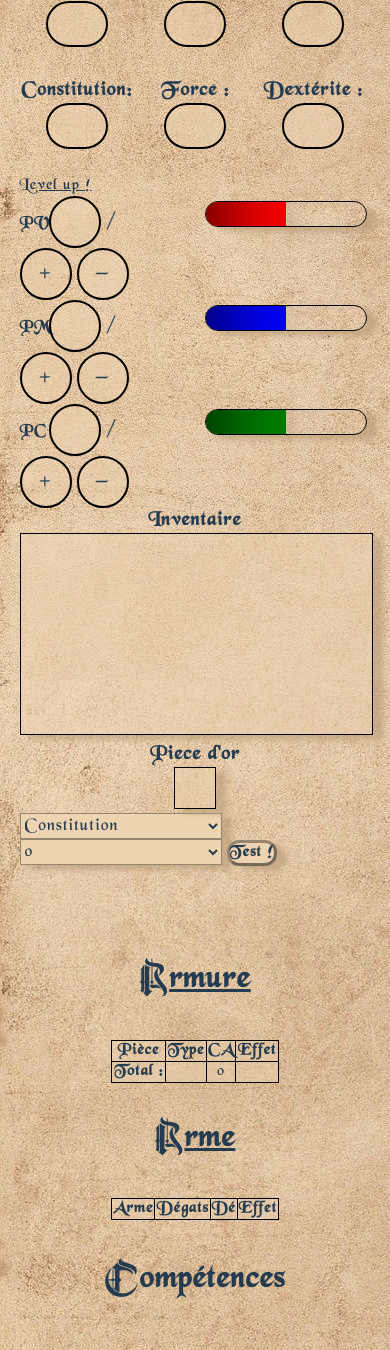
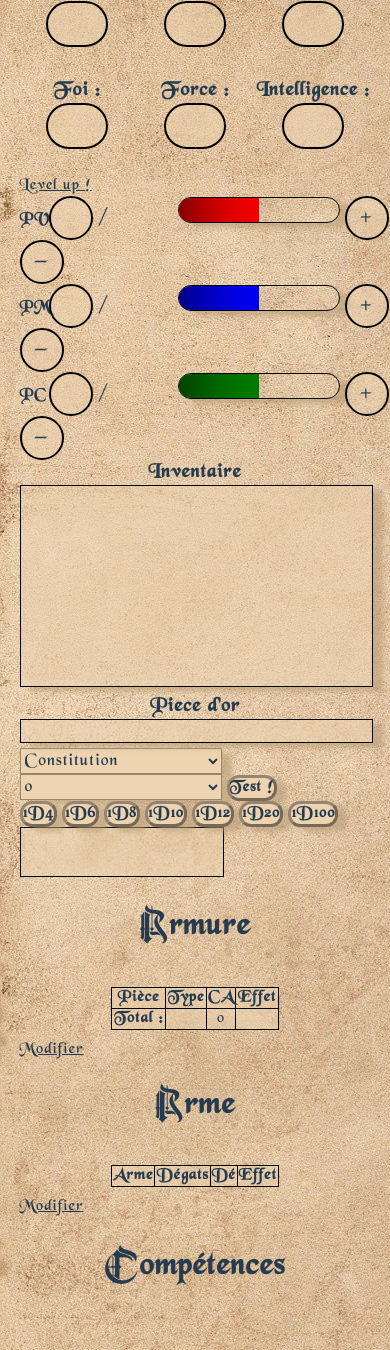
Before and after one commit to Alex1084/Guintuaris-symfony, a Symfony app: template templates/character/character/characterSheet.html.twig in a window 390 px wide. Shown: the part 682-2032 px from the top of the page. Run offline with Twig, Linux system fonts and the light colour scheme; the template is opened without the code that fills it, so the values that code supplies are empty; some libraries are stand-ins or nearby versions.

Commit message:
add dice form character sheet and update responsive

```diff
--- a/public/script/de.js
+++ b/public/script/de.js
@@ -15,27 +15,78 @@ let lance;
 //cette fonction simmulle le lancée de dé
 //un chiffre compris entre 1 et 100 sera pris au hasard puis la fonction va regarder si le lence sera dans la range indiquer
 de.addEventListener('click', () => {
-    str = "";
-    lance = Math.floor(Math.random() * 100 + 1)
-    valMalus = stat.value - cA.value
-    str += "<p> " + lance + "<" + valMalus + "(" + stat.value + " - " + cA.value + ") </p>"
+    let str = "";
+    let lance = Math.floor(Math.random() * 100 + 1)
+    let valMalus = stat.value - cA.value
+    let symbol = "<"
     if (lance <= 5) {
-        str += "succée  critique !"
+        succes = "<p>succée  critique !</p>";
     }
     else if (lance < valMalus) {
-        str += "succée !"
-
+        succes = "<p>succée !</p>";
 
     }
     else if (lance > valMalus && lance <= stat.value) {
-        str += "presque reussite !"
+        symbol = ">";
+        succes = "<p>presque reussite !</p>";
 
     }
-    else if (lance >= 95) {
-        str += "echec  critique !"
+    else if (lance >= 96) {
+        symbol = ">";
+        succes = "<p>echec  critique !</p>";
     }
     else {
-        str += "echec !"
+        symbol = ">";
+        succes = "<p>echec !</p>"
     }
+    str = "<p> " + lance + symbol + valMalus + "</p>" + succes
     resultat.innerHTML = str
+    resultat.style.background = "rgba(0, 102, 0, 0.5)"
+    setTimeout(() =>{
+        resultat.style.background = "rgba(238, 212, 177, 0.50)"
+    }, 1200)
 })
+
+dices = document.querySelectorAll(".dice");
+dices.forEach(dice => {
+    dice.addEventListener("click", () =>{
+        let typeDice = getTypeDice(dice.id);
+        result = Math.floor(Math.random() * typeDice + 1);
+        resultat.innerText = result;
+        resultat.style.background = "rgba(0, 102, 0, 0.5)"
+        setTimeout(() =>{
+            resultat.style.background = "rgba(238, 212, 177, 0.50)"
+        }, 1200)
+    })
+});
+
+function getTypeDice(elementId){
+    let typeDice = 0
+    switch (elementId) {
+        case "dice-four":
+            typeDice = 4;
+            break;
+        case "dice-six":
+            typeDice = 6;
+            break;
+        case "dice-height":
+            typeDice = 8;
+            break;
+        case "dice-ten":
+            typeDice = 10;
+            break;
+        case "dice-twelve":
+            typeDice = 12;
+            break;
+        case "dice-twenty":
+            typeDice = 20;
+            break;
+        case "dice-hundred":
+            typeDice = 100;
+            break;
+        default:
+            typeDice = 100;
+            break;
+    }
+    return typeDice
+}
--- a/public/style/main.css
+++ b/public/style/main.css
@@ -185,11 +185,14 @@ a:hover{
     color: white;
 }
 a.link, .nav-button{
-    background: url("../img/list.svg") no-repeat;
 	/* background-size: 40px; */
-	padding-left: 45px;
-	background-position-x: 0;
-	background-position-y: 50%;
+	/* padding-left: 45px; */
+	/* background-position-x: 0; */
+	/* background-position-y: 50%; */
+}
+a.link:before, .nav-button:before{
+    content: url("../img/list.svg");
+
 }
 .ajax-delete-link{
     color: #aa0000;
@@ -286,7 +289,7 @@ input[type=number]::-webkit-inner-spin-button {
   -webkit-appearance: none;
 }
 
-form button, #de, .swal-button, .default-sort{
+form button, #de, .swal-button, .default-sort, .dice{
     border:outset rgba(65, 57, 47, 0.502);
     background-color: rgba(238, 211, 176, 1);
     box-shadow: 10px 5px 5px rgba(183, 155, 118, 0.58);
@@ -305,7 +308,7 @@ form button, #de, .swal-button, .default-sort{
 .swal-cancel {
     color: #a00 !important;
 }
-form button:active, #de:active, .swal-button:active, .default-sort:active{
+form button:active, #de:active, .swal-button:active, .default-sort:active, .dice:active{
     transform: translateY(4px);
     scale: 0.95;
 }
--- a/public/style/personnage.css
+++ b/public/style/personnage.css
@@ -114,7 +114,12 @@
 }
 
 #result{
-    height: 64px;
+    height: 3rem;
+    width: 202px;
+    border: 1px solid black;
+    text-align: center;
+    background :rgba(238, 212, 177, 0.50);
+    transition: background 600ms;
 }
 /* ~~~~~~~~~~~equipement~~~~~~~~~~~ */
 .tableau{
@@ -152,7 +157,7 @@
     }
 }
 @media (max-width: 1100px) {
-    input[type="number"]{
+    .statut input[type="number"]{
         height: 40px;
         width: 40px;
     }
@@ -160,4 +165,8 @@
         font-size: 1rem;
         width: 24px;
     }
+    .max{
+        width: 75px;
+        margin-right: 0%;
+    }
 }
--- a/public/style/range.css
+++ b/public/style/range.css
@@ -78,3 +78,9 @@
   #pm-range[type="range"]::-ms-fill-lower {
     background-image: linear-gradient(120deg, black 0%, blue 100%);
   }
+
+@media (max-width: 1100px) {
+    input[type="range"] {
+      margin-right: 0;
+    }
+}
--- a/templates/admin/bestiary/list.html.twig
+++ b/templates/admin/bestiary/list.html.twig
@@ -31,8 +31,8 @@
 					<tr>
 						<td class="data-id"> {{creature.id}} </td>
 						<td class="data-name"> {{ creature.name }} </td>
+						<td> {{ creature.level }} </td>
 						<td> {{ creature.typeName }} </td>
-						<td> {{ creature.level }} </td>
 						<td>
 							<a title="Modifier la creature {{creature.name}}" href="{{ path("admin_update_bestiary", {'bestiaryId' : creature.id}) }}">Modifier</a>
 						</td>
--- a/templates/character/character/characterSheet.html.twig
+++ b/templates/character/character/characterSheet.html.twig
@@ -46,9 +46,9 @@
 		<div class="row">
 			<div class="div-statistique">
 				<div class="statistique">
-					<p class="label">Intelligence :</p>
+					<p class="label">Constitution:</p>
 					<div class="statistique-valeur">
-						<p>{{ character.intelligence }}</p>
+						<p>{{ character.constitution }}</p>
 					</div>
 				</div>
 				<div class="statistique">
@@ -58,17 +58,18 @@
 					</div>
 				</div>
 				<div class="statistique">
+					<p class="label">Dextérite :</p>
+					<div class="statistique-valeur">
+						<p>{{ character.dexterity }}</p>
+					</div>
+				</div>
+				<div class="statistique">
 					<p class="label">Foi :</p>
 					<div class="statistique-valeur">
 						<p>{{ character.faith }}</p>
 					</div>
 				</div>
-				<div class="statistique">
-					<p class="label">Constitution:</p>
-					<div class="statistique-valeur">
-						<p>{{ character.constitution }}</p>
-					</div>
-				</div>
+
 				<div class="statistique">
 					<p class="label">Force :</p>
 					<div class="statistique-valeur">
@@ -76,9 +77,9 @@
 					</div>
 				</div>
 				<div class="statistique">
-					<p class="label">Dextérite :</p>
+					<p class="label">Intelligence :</p>
 					<div class="statistique-valeur">
-						<p>{{ character.dexterity }}</p>
+						<p>{{ character.intelligence }}</p>
 					</div>
 				</div>
 			</div>
@@ -156,6 +157,7 @@
 
 	</div>
 	<div class="container">
+		<div>
 			<select name="" id="select-stat">
 				<option value="{{character.constitution}}">Constitution</option>
 				<option value="{{character.strength}}">Force</option>
@@ -177,19 +179,23 @@
 				<option value="50">17+ (-50)</option>
 			</select>
 			<button id="de">Test !</button>
+		</div>
+		<div>
+			<button class="dice" id="dice-four">1D4</button>
+			<button class="dice" id="dice-six">1D6</button>
+			<button class="dice" id="dice-height">1D8</button>
+			<button class="dice" id="dice-ten">1D10</button>
+			<button class="dice" id="dice-twelve">1D12</button>
+			<button class="dice" id="dice-twenty">1D20</button>
+			<button class="dice" id="dice-hundred">1D100</button>
+		</div>
 		<div id="result"></div>
 	</div>
 
 	<div class="container">
 		<div class="row">
 			<div>
-				<div>
-					<div>
-						<a title="Change l'equipement de {{character.name}}" href="{{ path("character_update_armor", {"slug" : character.slug, "id" : character.id}) }}" class="titre-table">
-							<h2 class="sub-title">Armure</h2>
-						</a>
-					</div>
-				</div>
+				<h2 class="sub-title-center">Armure</h2>
 				{% set ca = 0 %}
 				<table class="tableau">
 					<thead>
@@ -224,16 +230,10 @@
 						</tr>
 					</tfoot>
 				</table>
+				<a title="Change l'equipement de {{character.name}}" href="{{ path("character_update_armor", {"slug" : character.slug, "id" : character.id}) }}" class="titre-table">Modifier</a>
 			</div>
-
 			<div>
-				<div>
-					<a title="Changer les armes de {{character.name}}" href="{{ path("character_update_weapon", {"slug" : character.slug, "id" : character.id}) }}" class="titre-table">
-						<h2 class="sub-title">Arme</h2>
-					</a>
-				</div>
-
-				<div>
+				<h2 class="sub-title-center">Arme</h2>
 				<table class="tableau">
 					<thead>
 						<tr>
@@ -261,7 +261,7 @@
 						{% endfor %}
 					</tbody>
 				</table>
-				</div>
+				<a title="Changer les armes de {{character.name}}" href="{{ path("character_update_weapon", {"slug" : character.slug, "id" : character.id}) }}" class="titre-table">Modifier</a>
 			</div>
 		</div>
 	</div>
```
Also changed, not shown: templates/character/team/teammateSheet.html.twig (+30 -29 lines). Lines whose indentation alone changed are shown as unchanged.
